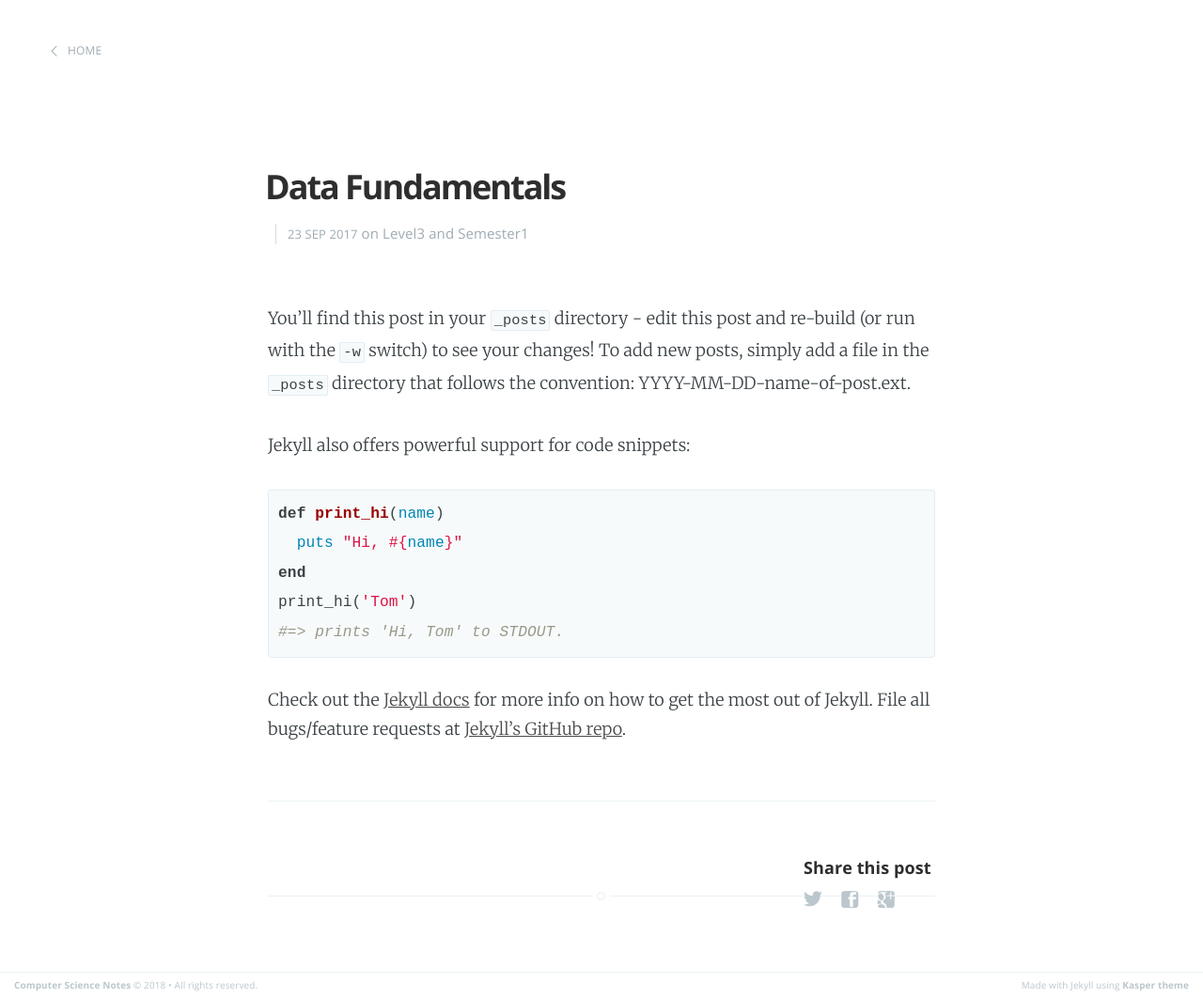
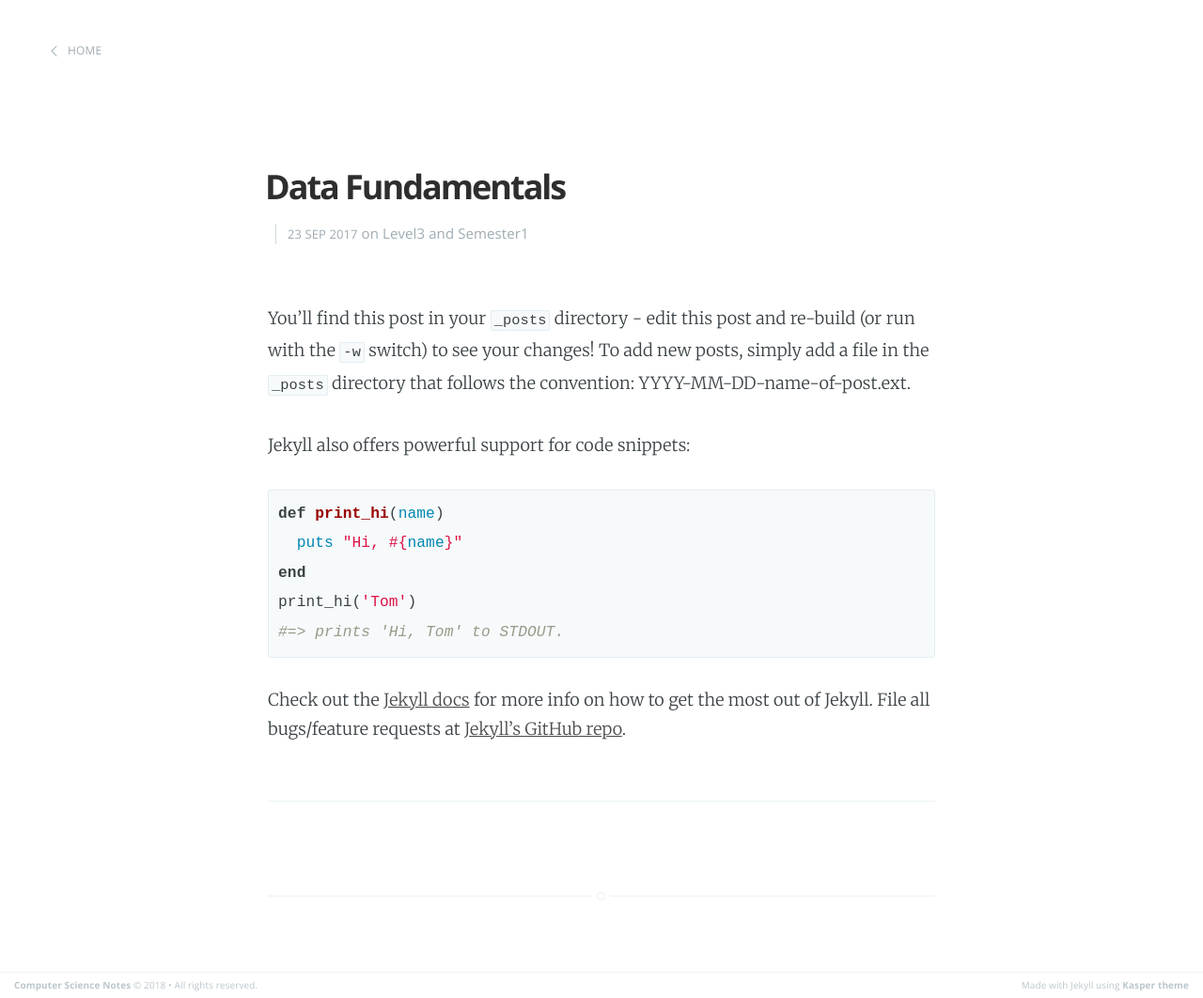
Before and after one commit to FireRedNinja/cs-notes, a Jekyll site: the page built from _posts/2017-09-23-data-fundamentals.md, in a window 1280 px wide. Shown: the whole page at 94% size. Built offline with Jekyll 4.4.1, drawn with Linux system fonts in a browser that asks for light colours.

Commit message:
remove sharing

```diff
--- a/_layouts/post.html
+++ b/_layouts/post.html
@@ -79,9 +79,6 @@ post_class: post-template
                 </section>
             {% endif %}
 
-            <!-- Share links section -->
-            {% include share.html %}
-
             <!-- Disqus comments -->
             {% if page.disqus %}
                 {% include disqus.html %}
```
